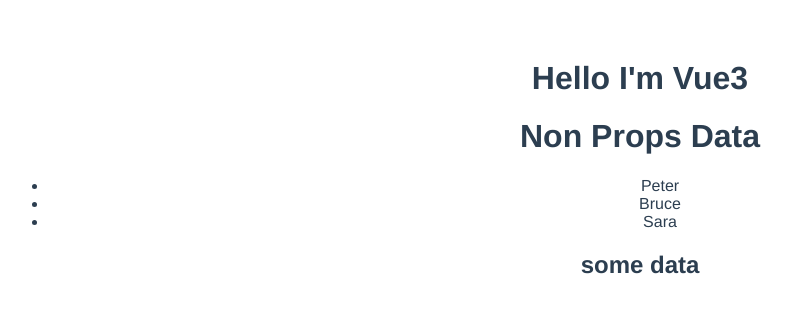
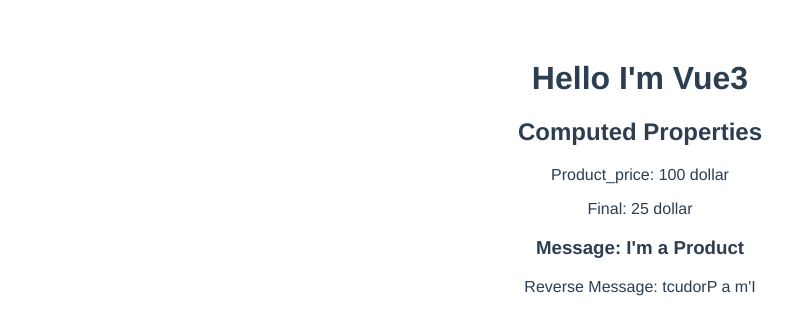
Before and after one commit to mofachhalhossain/Vue-For-Beginner, a Vue app: page / in a window 1280 px wide. Shown: the top 334 px of the page, without its empty margins (0-792 px from the left). Built offline with nearby package versions, Linux system fonts and the light colour scheme.

Commit message:
Computed Property

```diff
--- a/src/App.vue
+++ b/src/App.vue
@@ -22,7 +22,8 @@
   <Props_Teacher name="Peter" /> -->
   <!-- <RefOrDOM /> -->
   <!-- <SimpleFormExample :submit="submit" /> -->
-  <Non_PropsData item="some data" name="user-cmp" />
+  <!-- <Non_PropsData item="some data" name="user-cmp" /> -->
+  <ComputedProperty />
 </template>
 
 <script>
@@ -43,7 +44,8 @@
 import Props_Teacher from "./components/Props_Teacher.vue"; */
 /* import RefOrDOM from "./components/RefOrDOM.vue"; */
 /* import SimpleFormExample from "./components/SimpleFormExample.vue"; */
-import Non_PropsData from "./components/Non_PropsData.vue";
+/* import Non_PropsData from "./components/Non_PropsData.vue"; */
+import ComputedProperty from "./components/ComputedProperty.vue";
 
 export default {
   name: "App",
@@ -65,7 +67,8 @@
     Props_Teacher, */
     /* RefOrDOM, */
     /* SimpleFormExample, */
-    Non_PropsData,
+    /* Non_PropsData, */
+    ComputedProperty,
   },
   /* data() {
     return {
--- /dev/null
+++ b/src/components/ComputedProperty.vue
@@ -0,0 +1,31 @@
+<template>
+  <h2>Computed Properties</h2>
+  <p>Product_price: {{ product_price }} dollar</p>
+  <p>Final: {{ getResult }} dollar</p>
+  <h3>Message: {{ message }}</h3>
+  <p>Reverse Message: {{ getMessage }}</p>
+</template>
+
+<script>
+export default {
+  name: "ComputedProperty",
+  data() {
+    return {
+      product_price: 100,
+      purchage_price: 95,
+      discount: 5,
+      message: "I'm a Product",
+    };
+  },
+  computed: {
+    getResult() {
+      return (this.product_price - this.purchage_price) * this.discount;
+    },
+    getMessage() {
+      return this.message.split("").reverse().join("");
+    },
+  },
+};
+</script>
+
+<style scoped></style>
```
